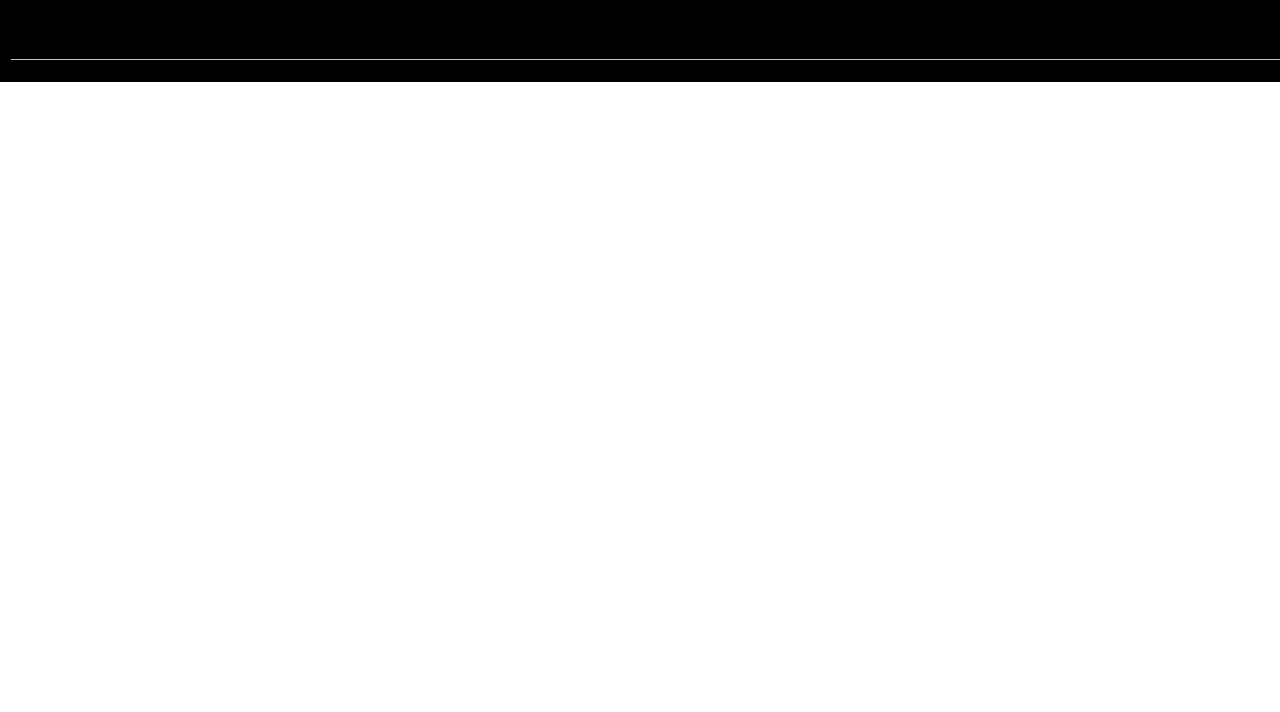
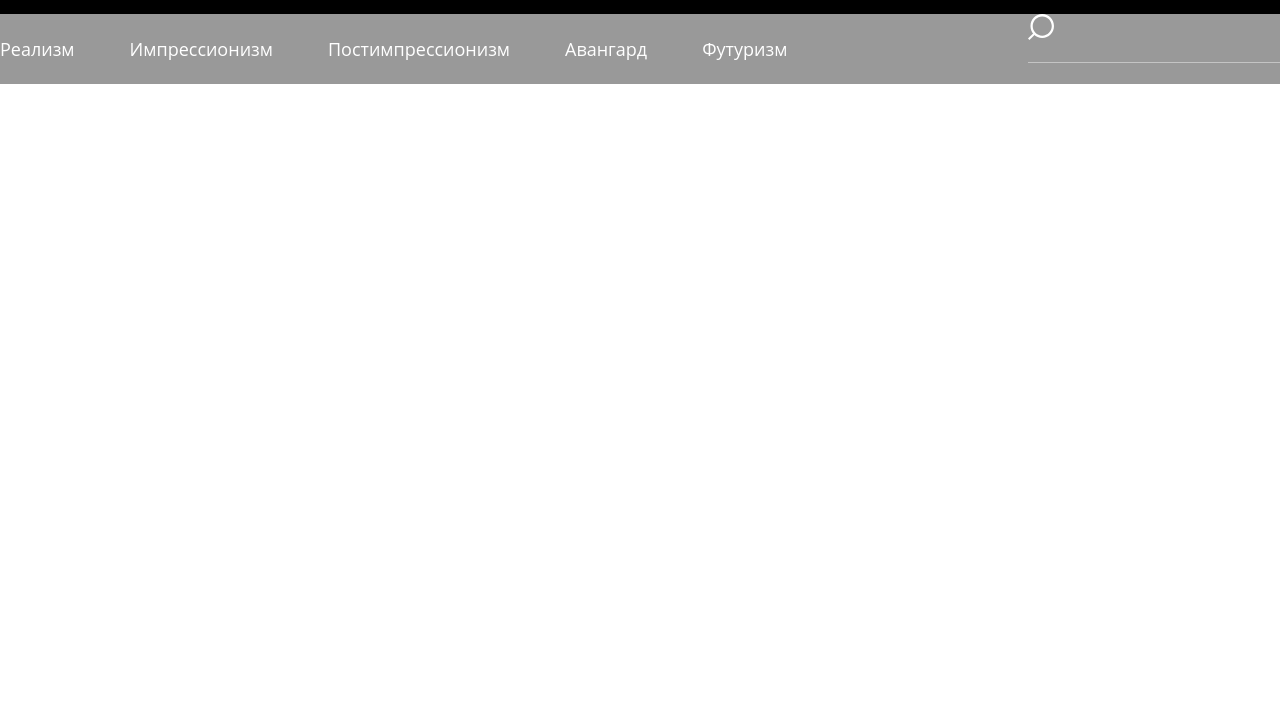
Before and after one commit to Senya-hub/Blanchard, a plain HTML site: page index.html in a window 1280 px wide. Shown: the part 88-800 px from the top of the page. Drawn offline with nearby package versions, Linux system fonts and the light colour scheme.

Commit message:
add header-bottom

```diff
--- a/css/style.css
+++ b/css/style.css
@@ -228,7 +228,7 @@ ul {
 }
 
 .header-nav,
-.headet-bottom {
+.header-bottom {
     display: none;
 }
 .header-door {
@@ -377,15 +377,22 @@ ul {
     .wrapper {
         display: block;
         margin: 0 auto;
-        background-color: #000;
-        height: 170px;
+        /* background-color: #000; */
+        /* max-height: 170px; */
       /*   position: relative;
         overflow: hidden;*/
 
     }
-	.container {
-		max-width: 1603px;
-	}
+
+    .header-container {
+        background-color: #000;
+        margin: 0 auto;
+    }
+    .bottom-container {
+      background-color: rgba(0, 0, 0, 0.4);
+      margin: 0 auto;
+
+    }
     .wrapper .picture {
         display: flex;
         z-index: -1;
@@ -463,11 +470,10 @@ ul {
         background-image: url(../image/icon/vectora.svg);
         outline: none;
     }
-    .headet-bottom {
+    .header-bottom {
       display: flex;
+      justify-content: space-between;
       height: 70px;
-      background-color: rgba(0, 0, 0, 0.4);
-
     }
     .header-bottom-list {
       display: flex;
@@ -478,11 +484,18 @@ ul {
 
     }
     .bottom-item {
-      color: #000;
+      color: #fff;
     }
     .bottom-item:not(:last-child) {
       margin-right: 55px;
     }
+    .scan-form {
+      display: flex;
+      margin-right: 0;
+      margin-left: 0;
+      margin-bottom: 21px;
+      max-width: 252px;
+  }
 
 }
 
@@ -495,9 +508,11 @@ ul {
     }
     .header-top {
       max-width: 1603px;
+      margin: 0 auto;
     }
-    .headet-bottom {
-      display: block;
+    .header-bottom {
+      max-width: 1603px;
+      margin: 0 auto;
     }
 
 
--- a/index.html
+++ b/index.html
@@ -60,7 +60,8 @@
           <button class="header-door">Войти</button>
         </div>
       </div>
-      <div class="headet-bottom">
+      <div class="bottom-container">
+        <div class="header-bottom">
           <ul class="header-bottom-list">
             <li class="bottom-item">Реализм</li>
             <li class="bottom-item">Импрессионизм</li>
@@ -69,9 +70,12 @@
             <li class="bottom-item">Футуризм</li>
           </ul>
           <form class="scan-form">
+            <button aria-label="Найти" class="scan-search bottom-search"></button>
             <input type="text" class="scan-input">
           </form>
         </div>
+      </div>
+
 
 
       <!-- <img class="picture" src="image/header/birmingham-museums.png" alt="картина">
```
Lines whose indentation alone changed are shown as unchanged.
